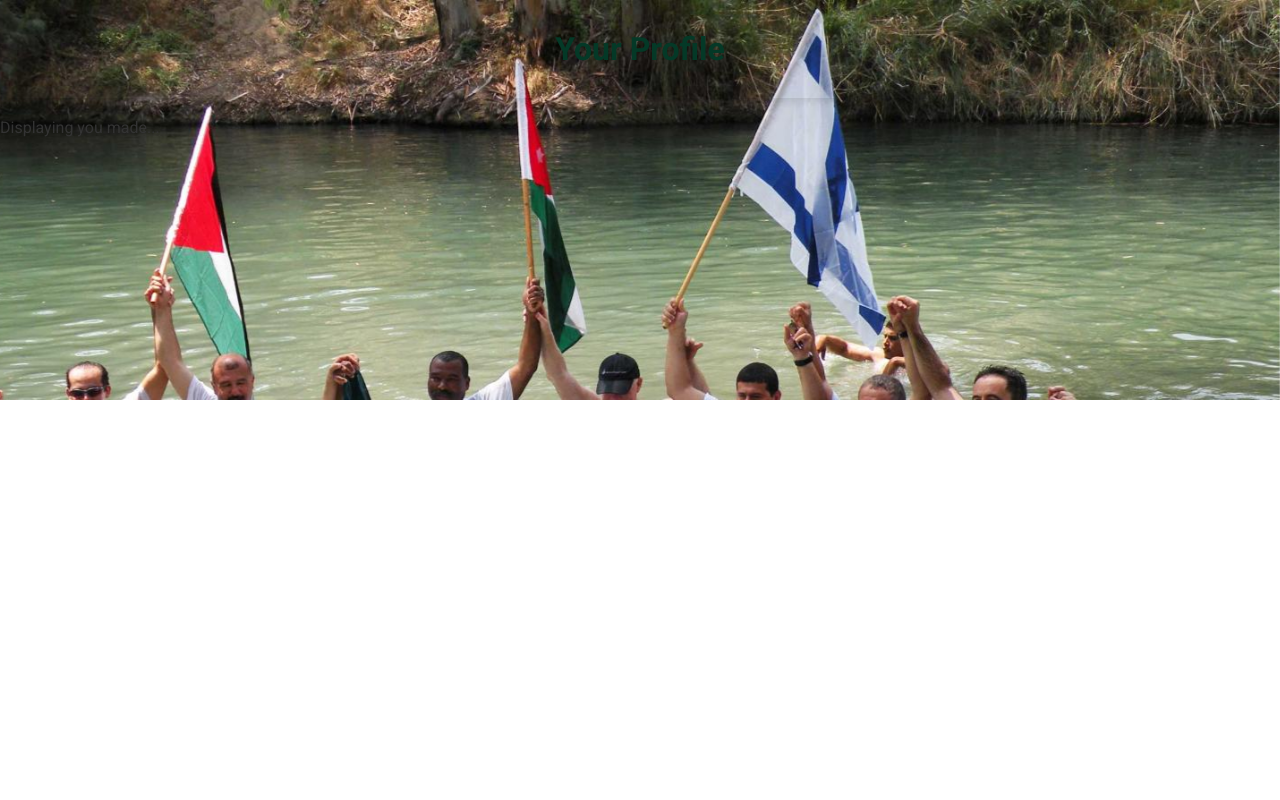
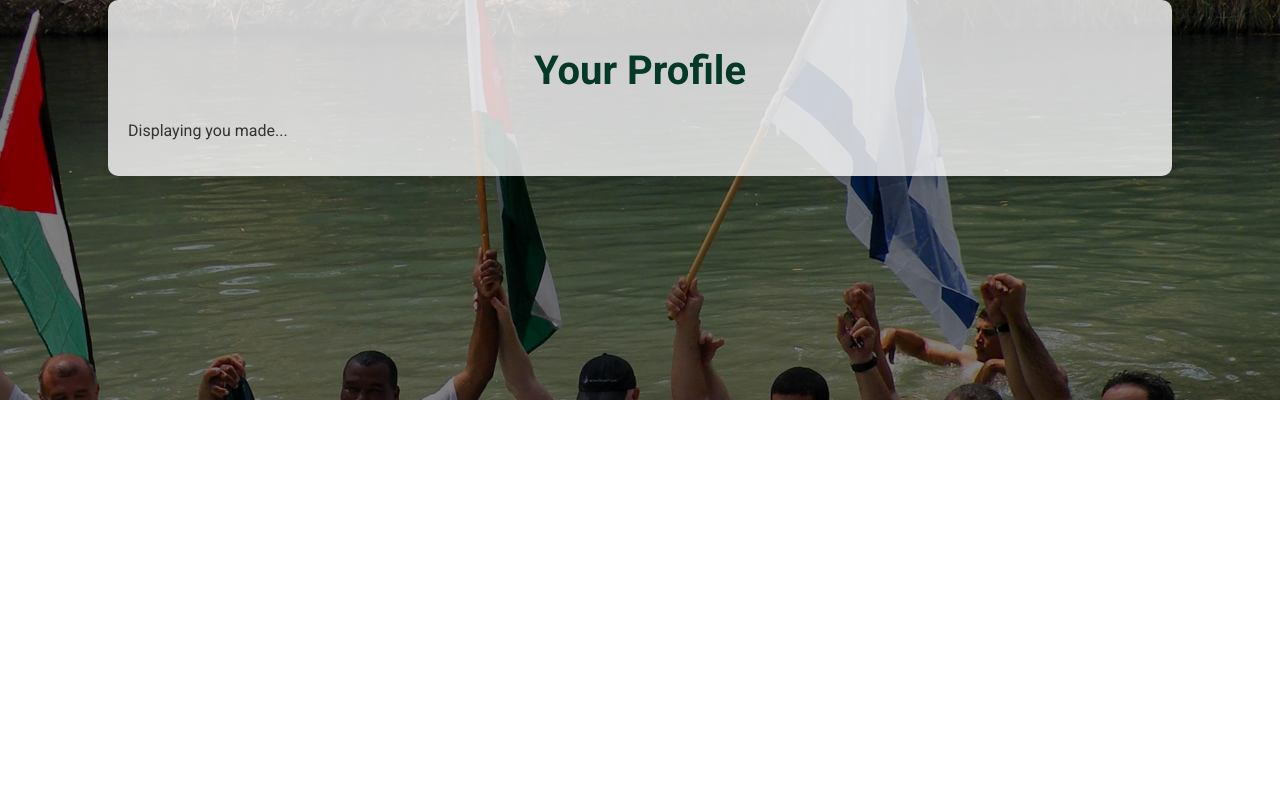
Before and after one commit to shahdtr24-meet/Case-studies-project, a Flask app: page /profile in a window 1280 px wide. Run offline with Flask 3, Linux system fonts and the light colour scheme; the visitor is signed in with stand-in values (Sample User, id 1).

Commit message:
restoredddddd

```diff
--- a/templatemo_582_tale_seo_agency/static/styles.css
+++ b/templatemo_582_tale_seo_agency/static/styles.css
@@ -11,7 +11,61 @@ body {
     position: relative;
 }
 
-/* Sidebar */
+
+.overlay {
+    position: absolute;
+    top: 0;
+    left: 0;
+    right: 0;
+    height: 50%;
+    background: rgba(0, 0, 0, 0.5); /* Transparent black overlay */
+}
+
+body::before {
+    content: "";
+    position: absolute;
+    top: 0;
+    left: 0;
+    right: 0;
+    height: 50%;
+    background: url('a.png') no-repeat center center fixed;
+    background-size: cover;
+    z-index: -1;
+}
+
+body::after {
+    content: "";
+    position: absolute;
+    top: 50%;
+    left: 0;
+    right: 0;
+    height: 50%;
+    background: white;
+    z-index: -1;
+}
+
+.header-container {
+    position: absolute;
+    top: 25%;
+    left: 50%;
+    transform: translate(-50%, -50%);
+    color: white;
+    text-align: center;
+    z-index: 1;
+}
+
+.container {
+    width: 80%;
+    margin: 0 auto;
+    padding: 20px;
+    background-color: rgba(255, 255, 255, 0.8);
+    border-radius: 10px;
+    box-shadow: 0 4px 8px rgba(0, 0, 0, 0.1);
+    transition: transform 0.3s ease;
+    position: relative;
+    z-index: 1;
+}
+
 .sidebar {
     width: 60px;
     height: 100vh; /* Full height */
@@ -58,89 +112,116 @@ body {
     background: #8FBC8B;
 }
 
-/* Content Area */
-.content {
-    margin-left: 60px; /* Adjust to fit sidebar width */
-    padding: 20px;
-    background: white;
-    position: relative;
-    z-index: 1;
-    height: 50%; /* Adjust height to occupy lower half */
-    overflow-y: auto; /* Allow scrolling if content overflows */
+
+/* Main Content */
+.main-content {
+    background: url('a.png') no-repeat center center fixed;
+    background-size: cover;
+    padding: 40px;
+    transition: transform 0.5s ease;
     display: flex;
     flex-direction: column;
-    justify-content: flex-end; /* Align content to the bottom */
+    align-items: center; /* Center align all elements */
+    justify-content: space-between; /* Evenly space out the elements */
+    height: 100vh;
 }
 
-/* Header */
 header {
-
-    color: #043927;
-    padding: 30px;
     text-align: center;
-    border-radius: 10px;
-    box-shadow: 0 4px 8px rgba(0, 0, 0, 0.1);
     margin-bottom: 20px;
 }
 
-header h1 {
-    margin: 0;
-    font-size: 2em;
+h1 {
+    font-size: 2.5em;
+    color: #043927;
 }
 
-/* Info Section */
 .info {
+    background: rgba(255, 255, 255, 0.8);
+    padding: 20px;
+    border-radius: 10px;
     margin-bottom: 20px;
-}
-
-.fade-in {
-    opacity: 0;
-    animation: fadeIn 1s forwards;
+    animation: fadeIn 2s ease-in-out;
 }
 
 /* Collaboration Section */
 .collaboration {
-    position: relative;
+    display: flex;
+    flex-direction: column;
+    align-items: center; /* Center align the button */
+    background: rgba(255, 255, 255, 0.8);
+    padding: 20px;
+    border-radius: 10px;
+    margin-bottom: 20px;
+    transition: transform 0.3s ease-in-out;
 }
 
 .collab-toggle {
     background: #043927;
     color: #ffffff;
     border: none;
+    padding: 10px 20px;
+    cursor: pointer;
     border-radius: 5px;
-    padding: 10px 20px;
-    font-size: 16px;
-    cursor: pointer;
-    transition: background 0.3s ease, transform 0.3s ease;
+    transition: background 0.3s ease;
     margin-bottom: 10px;
-    text-position: center;
 }
 
 .collab-toggle:hover {
     background: #8FBC8B;
-    transform: scale(1.05);
 }
 
 .collab-content {
     display: none;
-    background-color: #ffffff;
-    padding: 20px;
-    border-radius: 5px;
-    box-shadow: 0 4px 8px rgba(0, 0, 0, 0.1);
-    transition: max-height 0.3s ease, opacity 0.3s ease;
-}
-
-.collab-content p {
-    margin: 10px 0;
+    margin-top: 10px;
+    text-align: center; /* Center align the content */
 }
 
 .collab-content.show {
     display: block;
-    opacity: 1;
 }
 
-/* Animation for fade-in */
+/* Moving Cards */
+.moving-cards {
+    display: flex;
+    justify-content: space-around;
+    align-items: center;
+    padding: 20px;
+    background: rgba(255, 255, 255, 0.8);
+    border-radius: 10px;
+}
+
+.card {
+    width: 100px;
+    height: 100px;
+    background: #ffffff;
+    border-radius: 10px;
+    box-shadow: 0 4px 8px rgba(0, 0, 0, 0.2);
+    display: flex;
+    align-items: center;
+    justify-content: center;
+    transform: translateY(0);
+    animation: move 2s infinite alternate ease-in-out;
+}
+
+.card img {
+    width: 80%;
+    height: auto;
+}
+
+@keyframes move {
+    0% { transform: translateY(0); }
+    100% { transform: translateY(-20px); }
+}
+
 @keyframes fadeIn {
+<<<<<<< HEAD
+    0% { opacity: 0; }
+    100% { opacity: 1; }
+
+.container p {
+    line-height: 1.6;
+
     from {
         opacity: 0;
     }
@@ -165,6 +246,7 @@ body::before {
     background: white;
     position: relative;
     z-index: 1;
+
 }
 
 .main-header{
```
Also changed, not shown: templatemo_582_tale_seo_agency/templates/home.html (+17 -0 lines).
